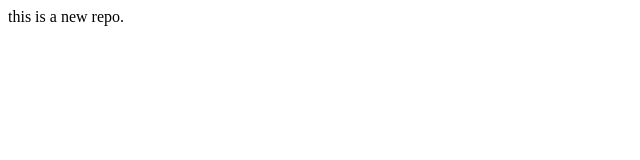
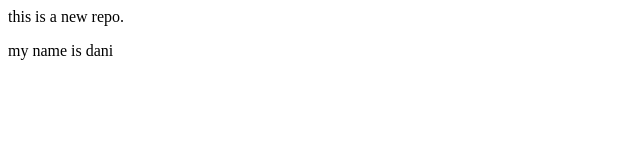
Before and after one commit to joeymallick11-lab/localrepo, a plain HTML site: page index.html in a window 1280 px wide. Shown: the full height of the page, 0-640 px from the left. Drawn offline with Linux system fonts and the light colour scheme.

Commit message:
add new feature

```diff
--- a/index.html
+++ b/index.html
@@ -1 +1,2 @@
 <p>this is a new repo.</p>
+<p>my name is dani</p>
```
